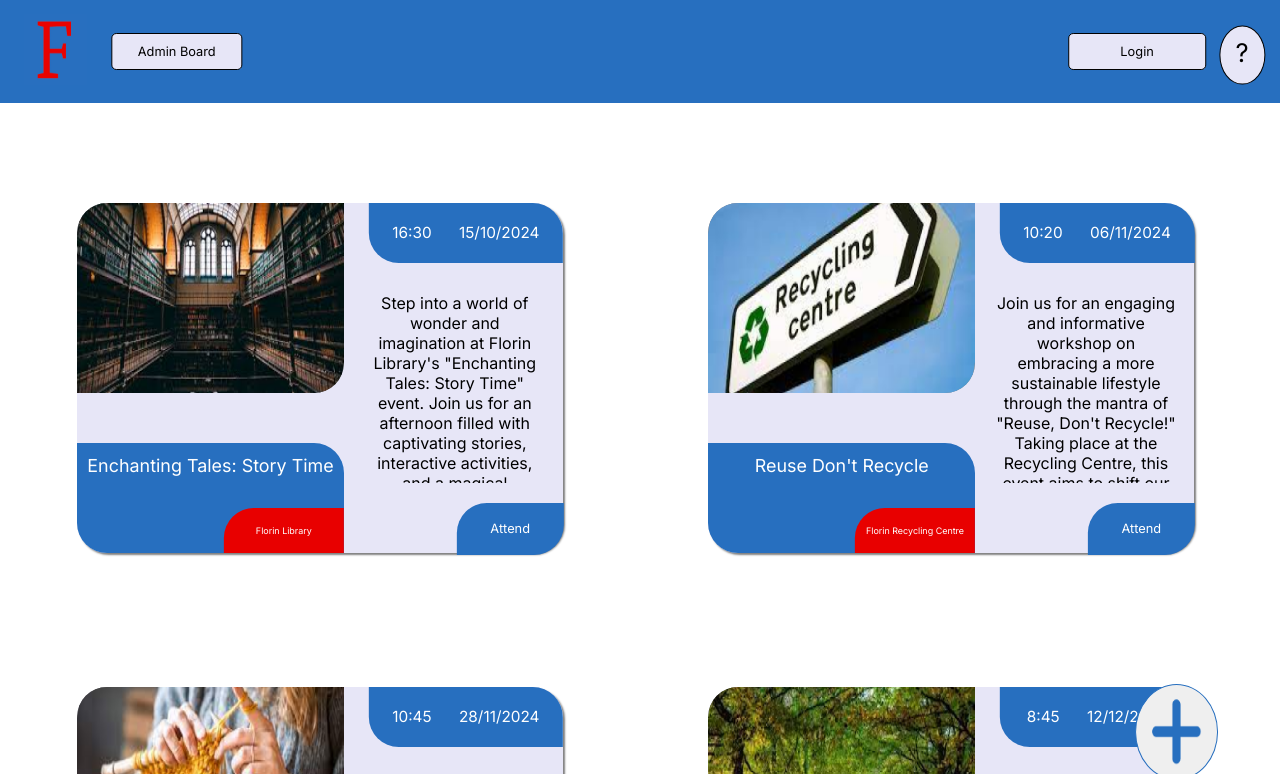
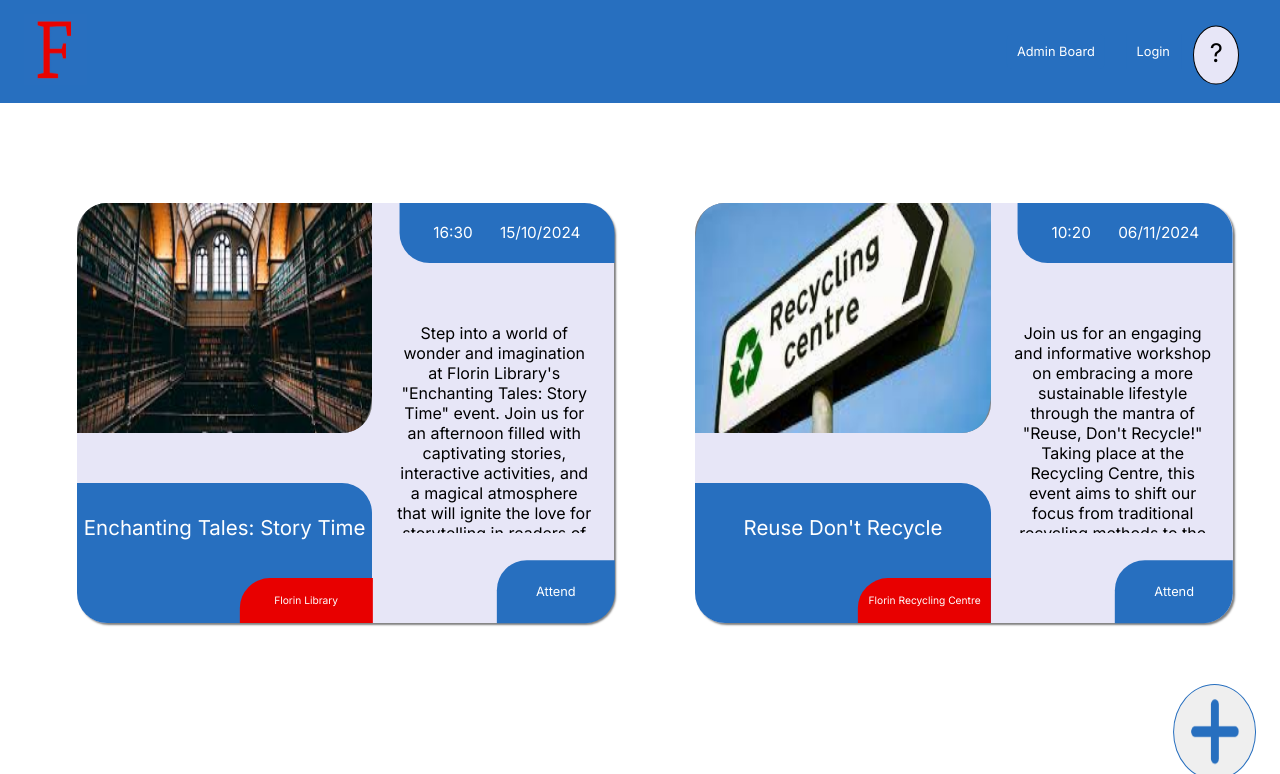
Before and after one commit to nishandudakia/florish, a website: page client/index.html in a window 1280 px wide. Shown: the top 774 px of the page. Drawn offline with Linux system fonts and the light colour scheme.

Commit message:
Update to fit new design ideas

```diff
--- a/client/styles/admin.css
+++ b/client/styles/admin.css
@@ -167,6 +167,7 @@
 }
 
 .createbutton:hover {
+    cursor: pointer;
     background-color: lightgray;
 }
 
--- a/client/styles/index.css
+++ b/client/styles/index.css
@@ -2,15 +2,17 @@
     display: inline-block;
     background-color: #E7E6F7;
     position: relative;
-    width: 38%;
-    height: 350px;
+    width: 42%;
+    height: 420px;
     box-shadow: 2px 2px 2px grey;
     border-radius: 30px;
 }
 
 #card1 {
+    margin-left: 0%;
     left: 6%;
     top: 100px;
+    margin-right: -5%;
 }
 
 #card2 {
@@ -19,37 +21,41 @@
 }
 
 #card3 {
+    margin-left: 0%;
     left: 6%;
-    top: 0px;
+    top: 20px;
+    margin-right: -5%;
 }
 
 #card4 {
     left: 17%;
-    top: 0px;
+    top: 20px;
 }
 
 #card5 {
+    margin-left: 0%;
     left: 6%;
-    top: -100px;
+    top: -60px;
+    margin-right: -5%;
 }
 
 #card6 {
     left: 17%;
-    top: -100px;
+    top: -60px;
 }
 
 .footer {
     position: relative;
     height: 20px;
     width: 100%;
-    bottom: 0px;
+    bottom: -80px;
     background-color: #FFFFFF;
 }
 
 .cardimgcontainer {
     text-align: center;
     position: relative;
-    height: 190px;
+    height: 230px;
     width: 55%;
     background-color: grey;
     border-radius: 30px 0px 30px 0px;
@@ -67,15 +73,15 @@
 .namecontainer {
     position: relative;
     transform: translate(0px, -10px);
-    height: 110px;
+    height: 140px;
     width: 55%;
     background-color: #276FBF;
     border-radius: 0px 30px 0px 30px;
     text-align: center;
     color: #FFFFFF;
     font-family: 'Inter', sans-serif;
-    font-size: 1.4vw;
-    line-height: 45px;
+    font-size: 1.6vw;
+    line-height: 90px;
 }
 
 .name {
@@ -84,7 +90,7 @@
 
 .locationcontainer {
     position: relative;
-    transform: translate(122%, 20px);
+    transform: translate(122.4%, 5.1px);
     height: 45px;
     width: 45%;
     background-color: #E80000;
@@ -92,7 +98,7 @@
     text-align: center;
     color: #FFFFFF;
     font-family: 'Inter', sans-serif;
-    font-size: 0.7vw;
+    font-size: 0.8vw;
     align-items: flex-end;
     line-height: 45px;
 }
@@ -103,7 +109,7 @@
 
 .datecontainer {
     position: relative;
-    transform: translate(150%, -190px);
+    transform: translate(150%, -230px);
     height: 60px;
     width: 40%;
     background-color: #276FBF;
@@ -121,9 +127,9 @@
 
 .descriptioncontainer {
     position: relative;
-    height: 190px;
+    height: 210px;
     width: 37%;
-    transform: translate(160%, -270px);
+    transform: translate(160%, -310px);
     text-align: center;
     font-family: 'Inter', sans-serif;
     overflow: scroll;
@@ -142,7 +148,7 @@
 .attendingbutton {
     color: #FFFFFF;
     border: 0px;
-    transform: translate(355%, -250px);
+    transform: translate(355%, -282.8px);
     border-radius: 30px 0px 30px 0px;
     width: 22%;
     height: 15%;
@@ -171,6 +177,7 @@
 }
 
 .createbutton:hover {
+    cursor: pointer;
     background-color: lightgray;
 }
 
--- a/client/styles/stylesheet.css
+++ b/client/styles/stylesheet.css
@@ -24,43 +24,46 @@ body {
     height: 9vh;
 }
 
+#logo:hover {
+    cursor: pointer;
+}
+
 #adminButton {
-    transform: translate(30%, -2.5vh);
-    background-color: #E7E6F7;
+    transform: translate(950%, -2.5vh);
+    color: #FFFFFF;
+    border: 0px;
+    background-color: #276FBF;
     text-align: center;
     padding: 0.8%;
-    padding-left: 2vw;
-    padding-right: 2vw;
     font-size: 1vw;
     font-family: 'Inter', sans-serif;
-    border: 1px solid #000000;
     border-radius: 5px;
 }
 
 #adminButton:hover {
-    background-color: lightgray;
+    cursor: pointer;
 }
 
 #loginButton {
-    transform: translate(625%, -2.5vh);
-    background-color: #E7E6F7;
+    transform: translate(1730%, -2.5vh);
+    width: 1vw;
+    border: 0px;
+    background-color: #276FBF;
     text-align: center;
     padding: 0.8%;
-    padding-left: 4vw;
-    padding-right: 4vw;
+    padding-right: 3.5vw;
     font-size: 1vw;
     font-family: 'Inter', sans-serif;
-    border: 1px solid #000000;
-    border-radius: 5px;
+    color: #FFFFFF;
 }
 
 #loginButton:hover {
-    background-color: lightgray;
+    cursor: pointer;
 }
 
 #initials {
     display: inline-block;
-    transform: translate(68vw, -1.8vh);
+    transform: translate(75vw, -1.8vh);
     padding-top: 0.8%;
     padding-bottom: 2vh;
     padding-left: 1.2vw;
```
